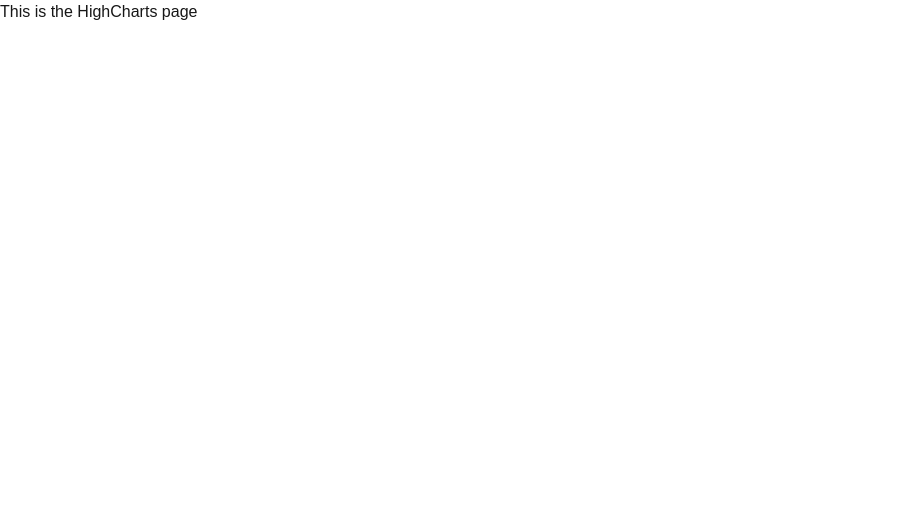
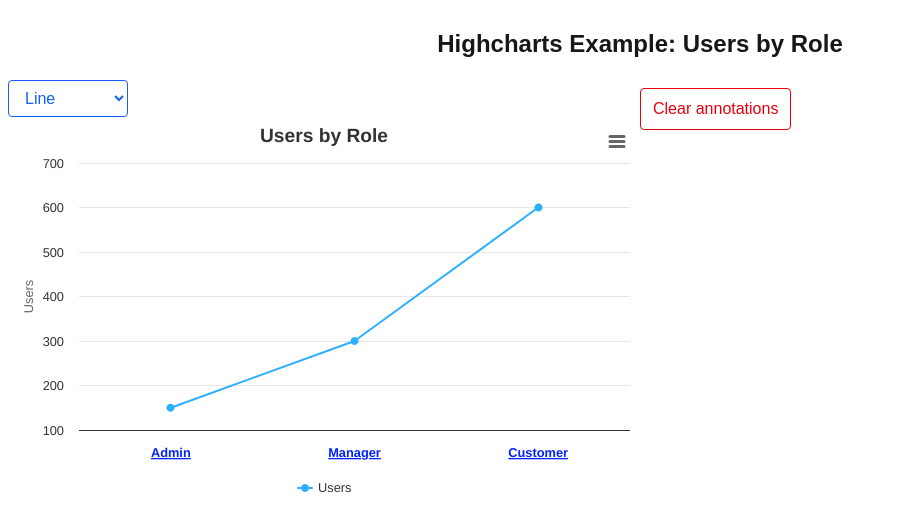
Before and after one commit to bhaveshmerawat1/Charts-Demo, a Next.js app: page /highcharts in a window 1280 px wide. Shown: the top 532 px of the page, without its empty margins (0-905 px from the left). Built offline with nearby package versions, Linux system fonts and the light colour scheme.

Commit message:
High Chart examples and setup

```diff
--- a/package.json
+++ b/package.json
@@ -9,7 +9,11 @@
     "lint": "eslint"
   },
   "dependencies": {
+    "@highcharts/dashboards": "^4.0.0",
+    "@highcharts/grid-lite": "^2.1.1",
     "clsx": "^2.1.1",
+    "highcharts": "^11.4.8",
+    "highcharts-react-official": "^3.2.3",
     "next": "16.0.10",
     "react": "19.2.1",
     "react-dom": "19.2.1"
--- a/src/app/highcharts/page.tsx
+++ b/src/app/highcharts/page.tsx
@@ -1,8 +1,76 @@
-'use client'
-import React from 'react'
+"use client";
+
+import { useState } from "react";
+import GlobalHighchart from "@/components/Charts/HighCharts/GlobalHighchart";
+import { registryData, drilldownSeriesData } from "@/components/Charts/HighCharts/registryData";
+import { CHART_TYPES, ChartType } from "@/components/Charts/HighCharts/types";
+import userData from "../../utils/userData.json"
+import Button from "@/components/Button/Button";
 
 export default function HighCharts() {
+  // State to manage selected chart type
+  const [chartType, setChartType] = useState<ChartType>("line");
+
+  // Get chart configuration from registry
+  const config = registryData.usersByRole;
+
+  const seriesData: Highcharts.SeriesOptionsType[] = [
+    {
+      type: chartType,
+      name: "Users",
+      data: [
+        { name: "Admin", y: 150, drilldown: "Admin-details" },
+        { name: "Manager", y: 300, drilldown: "Manager-details" },
+        { name: "Customer", y: 600, drilldown: "Customer-details" }
+      ]
+    }
+  ]
+
   return (
-    <div>This is the HighCharts page</div>
-  )
+    <div className="container mx-auto p-2">
+      <div className="w-full pt-5 pb-5">
+        <h1 className="text-2xl font-bold text-center">Highcharts Example: Users by Role</h1>
+      </div>
+      <div className="w-full flex">
+        <div className="mb-4 gap-2 w-1/2">
+          {/* Chart Type Selector */}
+          <select
+            className="border border-blue-600 bg-white rounded-sm bg-white hover:bg-blue-600 hover:text-white text-blue-600 transition duration-200 ease-in-out cursor-pointer px-3 py-2 outline-none w-[120px] flex justify-center"
+            value={chartType} // Bind selected value to state
+            onChange={(e) => setChartType(e.target.value as ChartType)} // Update chart type on selection
+          >
+            {CHART_TYPES.map((type) => (
+              <option className="text-sm cursor-pointer text-blue-600 pl-2 pr-2 bg-white hover:bg-blue-600 hover:text-white"
+                key={type} // Use chart type as key
+                value={type} // Set option value
+              >
+                {type.charAt(0).toUpperCase() + type.slice(1)}
+              </option>
+            ))}
+          </select>
+          {/* Render GlobalHighchart with selected type and config */}
+          <GlobalHighchart
+            type={chartType} // Use selected chart type
+            title={config.title} // Dynamic title from config
+            categories={["Admin", "Manager", "Customer"]} // Static categories for xAxis
+            yAxisTitle={config.yAxisTitle} // Dynamic yAxis title from config
+            height={400} // Fixed height
+            theme="light" // Fixed theme
+            series={seriesData}
+            drilldownSeries={drilldownSeriesData} // Dynamic drilldown series from config
+          />
+        </div>
+        <div className="mb-4 gap-2 w-1/2">
+          <div className="mt-2 mb-2 flex items-center gap-2">
+            <Button
+              variant="secondary"
+            >
+              Clear annotations
+            </Button>
+          </div>
+        </div>
+      </div>
+
+    </div>
+  );
 }
--- /dev/null
+++ b/src/components/Charts/HighCharts/GlobalHighchart.tsx
@@ -0,0 +1,94 @@
+"use client";
+
+import Highcharts from "./config";
+import HighchartsReact from "highcharts-react-official";
+import { useMemo } from "react";
+import { ChartType } from "./types";
+import { lightTheme, darkTheme } from "./themes";
+
+// Props for GlobalHighchart component
+interface GlobalHighchartProps {
+  type?: ChartType; // Chart type
+  title?: string; // Chart properties
+  categories?: string[]; // Categories for xAxis
+  series: Highcharts.SeriesOptionsType[]; // Data series
+  yAxisTitle?: string; // yAxis title
+  height?: number; // Chart height
+  theme?: "light" | "dark"; // Theme selection
+  drilldownSeries?: Highcharts.SeriesOptionsType[]; // Drilldown series data
+  optionsOverride?: Highcharts.Options; // Options to override defaults
+}
+
+// GlobalHighchart component definition
+export default function GlobalHighchart({
+  type = "line", // Default chart type
+  title, // Chart title
+  categories, // Categories for xAxis
+  series, // Data series
+  yAxisTitle, // yAxis title
+  height = 350, // Default height
+  theme = "light", // Default theme
+  drilldownSeries, // Drilldown series data
+  optionsOverride // Options to override defaults
+}: GlobalHighchartProps) {
+
+  // Select theme configuration
+  const themeConfig = theme === "dark" ? darkTheme : lightTheme; // Choose theme based on prop
+
+  // Memoized Highcharts options
+  const options = useMemo<Highcharts.Options>(() => ({
+    ...themeConfig,
+
+    chart: {
+      type, // Chart type
+      height // Chart height
+    },
+
+    title: {
+      text: title, // Chart title
+    },
+
+    xAxis: categories ? { categories } : undefined, // xAxis categories
+
+    yAxis: {
+      title: { text: yAxisTitle }, // yAxis title
+    },
+
+    series, // Data series
+
+    drilldown: drilldownSeries  // Include drilldown configuration
+      ? { series: drilldownSeries }
+      : undefined, // Drilldown series if provided
+
+    accessibility: { // Accessibility settings
+      enabled: true,
+      description: title
+    },
+
+    exporting: {
+      enabled: true // Set this to true to enable export features, such as showing the hamburger menu list on the right side.
+    },
+
+    credits: { enabled: false }, // Disable Highcharts credits like "Highcharts.com" text
+
+    ...optionsOverride
+  }), [
+    type,
+    height,
+    title,
+    categories,
+    series,
+    yAxisTitle,
+    drilldownSeries,
+    themeConfig,
+    optionsOverride
+  ]);
+
+  return (
+    <HighchartsReact
+      highcharts={Highcharts}
+      options={options}
+      allowChartUpdate
+    />
+  );
+}
--- /dev/null
+++ b/src/components/Charts/HighCharts/config.ts
@@ -0,0 +1,16 @@
+"use client";
+
+import Highcharts from "highcharts";
+import Exporting from "highcharts/modules/exporting";
+import ExportData from "highcharts/modules/export-data";
+import Drilldown from "highcharts/modules/drilldown";
+import Accessibility from "highcharts/modules/accessibility";
+
+if (typeof window !== "undefined") {
+  Exporting(Highcharts);
+  ExportData(Highcharts);
+  Drilldown(Highcharts);
+  Accessibility(Highcharts);
+}
+
+export default Highcharts;
--- /dev/null
+++ b/src/components/Charts/HighCharts/registryData.ts
@@ -0,0 +1,64 @@
+import { ChartType } from "./types";
+
+export const registryData = {
+  usersByRole: {
+    type: "column" as ChartType,
+    title: "Users by Role",
+    yAxisTitle: "Users"
+  },
+  usersByRegion: {
+    type: "bar" as ChartType,
+    title: "Users by Region",
+    yAxisTitle: "Users"
+  },
+  activeInactive: {
+    type: "pie" as ChartType,
+    title: "Active vs Inactive Users",
+    yAxisTitle: "Users"
+  }
+};
+
+
+export const seriesData = [
+  {
+    type: registryData.usersByRole.type,
+    name: "Users",
+    data: [
+      { name: "Admin", y: 150, drilldown: "Admin-details" },
+      { name: "Manager", y: 300, drilldown: "Manager-details" },
+      { name: "Customer", y: 600, drilldown: "Customer-details" }
+    ]
+  }
+]
+
+
+export const drilldownSeriesData =
+  [
+    {
+      id: "Admin-details",
+      type: registryData.usersByRole.type,
+      name: "Admin Users",
+      data: [
+        ["Active", 120],
+        ["Inactive", 30]
+      ]
+    },
+    {
+      id: "Manager-details",
+      type: registryData.usersByRole.type,
+      name: "Manager Users",
+      data: [
+        ["Active", 250],
+        ["Inactive", 50]
+      ]
+    },
+    {
+      id: "Customer-details",
+      type: registryData.usersByRole.type,
+      name: "Customer Users",
+      data: [
+        ["Active", 500],
+        ["Inactive", 100]
+      ]
+    }
+  ]
--- /dev/null
+++ b/src/components/Charts/HighCharts/themes.ts
@@ -0,0 +1,26 @@
+import Highcharts from "highcharts";
+
+// Light theme configuration
+export const lightTheme: Highcharts.Options = {
+  chart: {
+    backgroundColor: "#ffffff"
+  },
+  title: {
+    style: { color: "#111827" }
+  }
+};
+// Dark theme configuration
+export const darkTheme: Highcharts.Options = {
+  chart: {
+    backgroundColor: "#111827"
+  },
+  title: {
+    style: { color: "#ffffff" }
+  },
+  xAxis: {
+    labels: { style: { color: "#ffffff" } }
+  },
+  yAxis: {
+    labels: { style: { color: "#ffffff" } }
+  }
+};
--- /dev/null
+++ b/src/components/Charts/HighCharts/types.ts
@@ -0,0 +1,14 @@
+// Define available chart types as a constant array
+export const CHART_TYPES = [
+  "line",
+  "area",
+  "bar",
+  "column",
+  "pie",
+  "scatter",
+  "spline",
+  "areaspline"
+] as const;
+
+export type ChartType = typeof CHART_TYPES[number];
+// Define a type ChartType as any of the values in CHART_TYPES array
```
